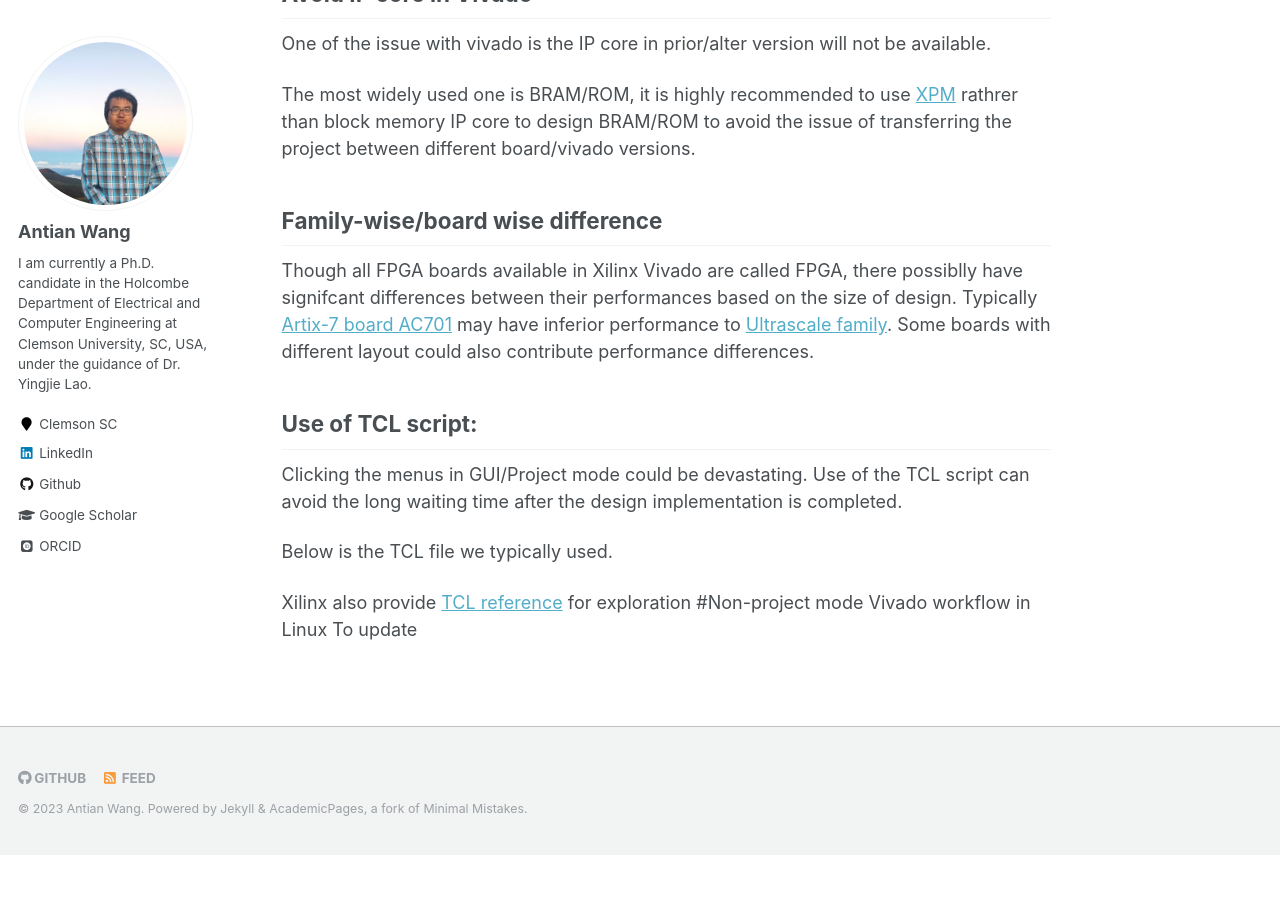
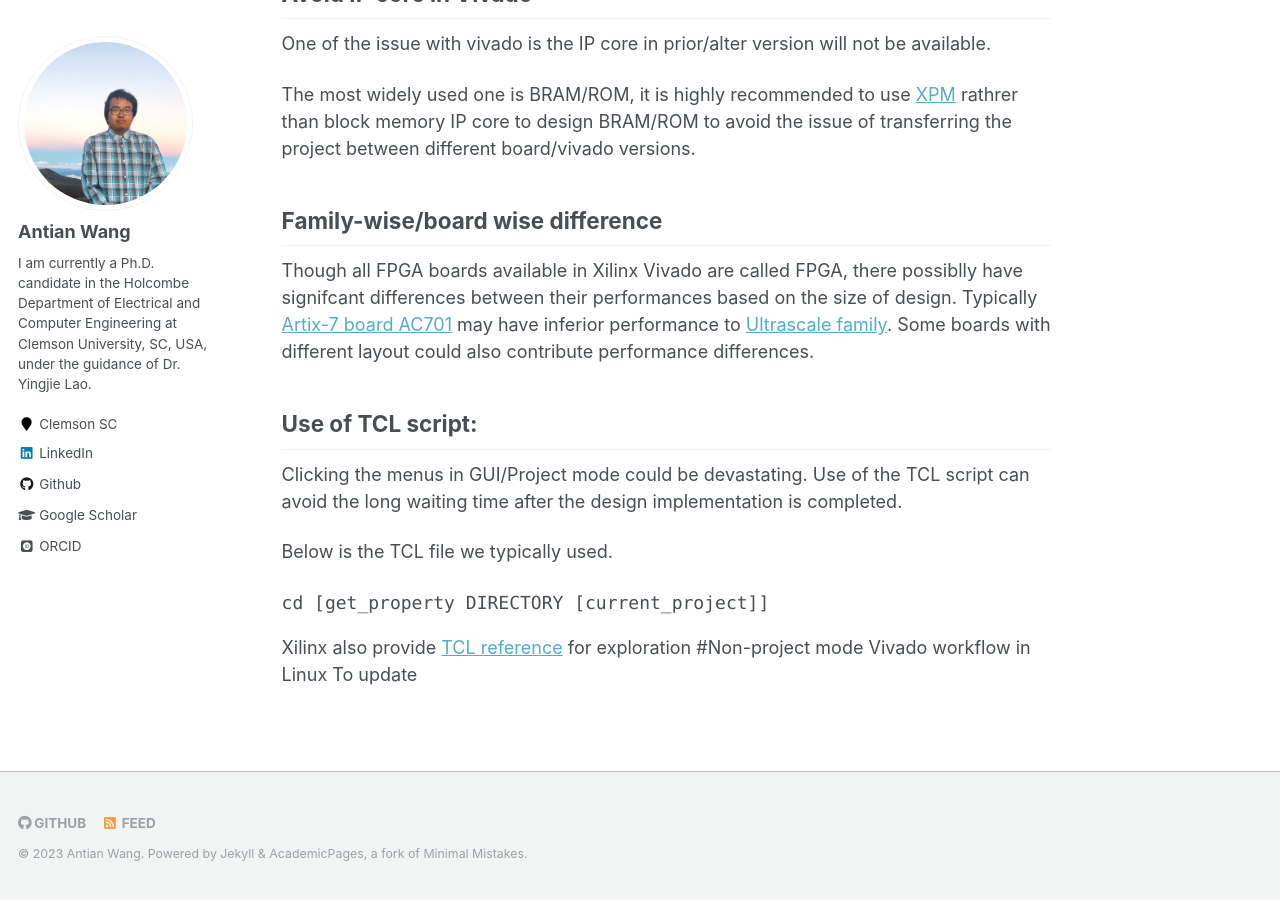
Before and after one commit to wangantian/wangantian.github.io, a Jekyll site: the page built from _pages/vivado_usage.md, in a window 1280 px wide and 900 px high, scrolled down 1004 px. Built offline with Jekyll 4.4.1, drawn with Linux system fonts in a browser that asks for light colours; some web fonts are replaced; before the commit the page ends 1859 px from its top, so only the background shows below that.

Commit message:
Update vivado_usage.md

```diff
--- a/_pages/vivado_usage.md
+++ b/_pages/vivado_usage.md
@@ -37,6 +37,9 @@ Clicking the menus in GUI/Project mode could be devastating. Use of the TCL scri
 
 Below is the TCL file we typically used.
 
+<pre>
+cd [get_property DIRECTORY [current_project]]
+</pre>
 
 Xilinx also provide [TCL reference]() for exploration
 #Non-project mode Vivado workflow in Linux
```
